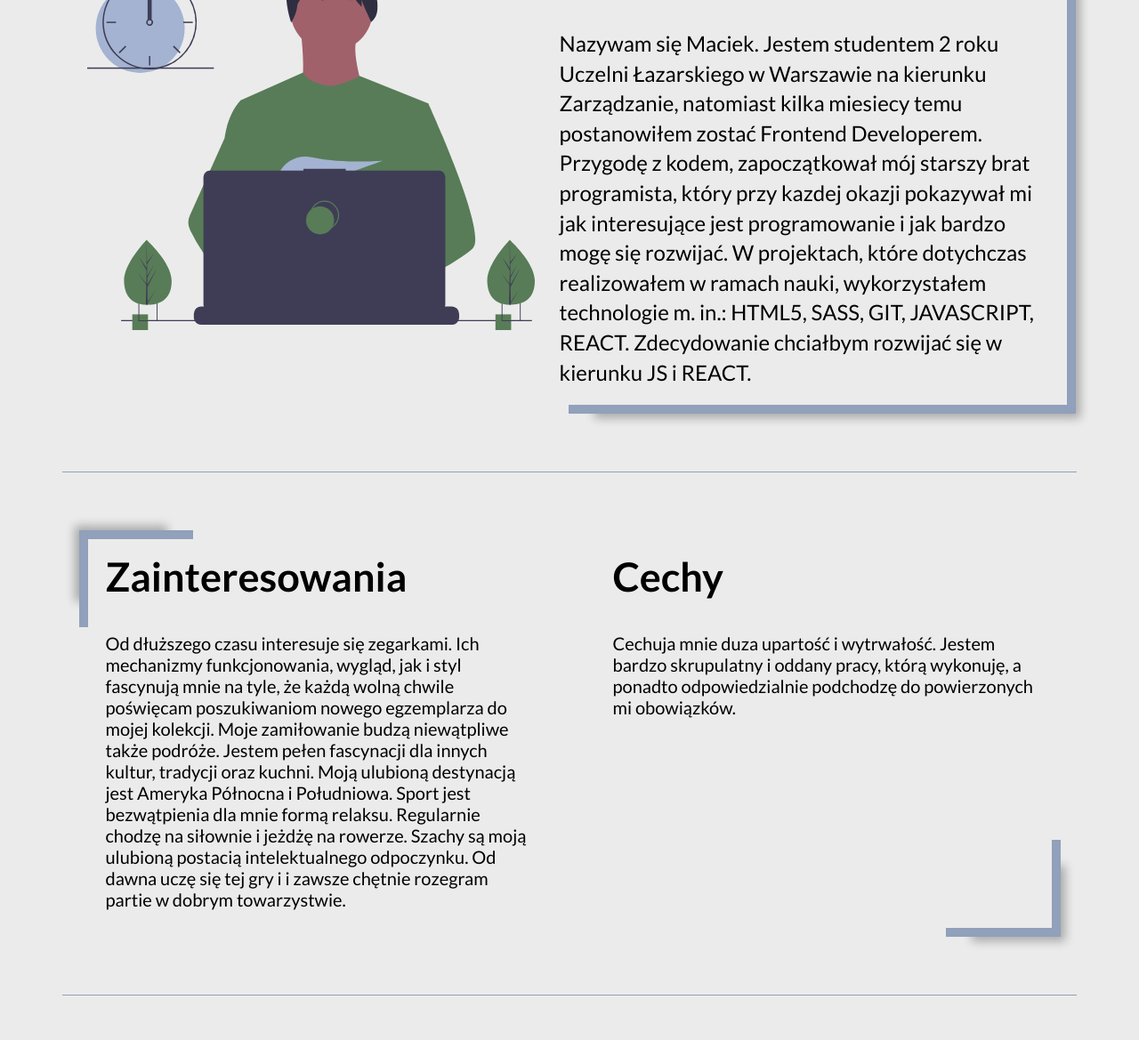
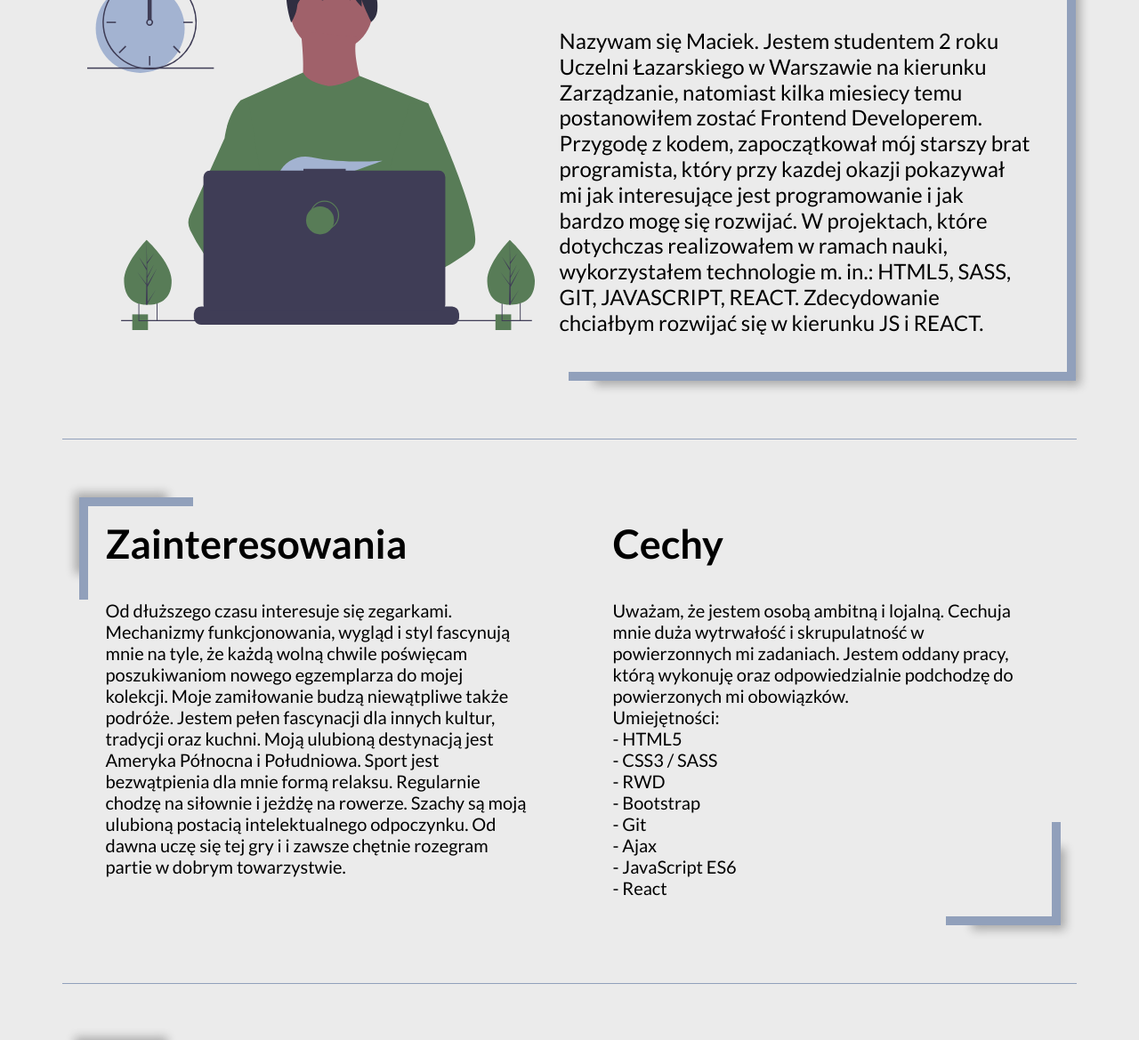
Before and after one commit to maciej-krzyzowski/project-myWebsite, a website: page index.html in a window 1280 px wide. Shown: the part 354-1523 px from the top of the page at 89% size. Drawn offline with Linux system fonts and the light colour scheme.

Commit message:
improve the content of the page

```diff
--- a/index.html
+++ b/index.html
@@ -75,16 +75,15 @@
                     </div>
                     <div class="hero__text">
                         <h1 class="hero__title"><span>C</span>ześć<span>!</span></h1>
-                        <p class="hero__paragraph">Nazywam się Maciek. Jestem studentem 2 roku Uczelni Łazarskiego w
+                        <p class="hero__paragraph">
+                            Nazywam się Maciek. Jestem studentem 2 roku Uczelni Łazarskiego w
                             Warszawie na kierunku Zarządzanie, natomiast kilka miesiecy temu postanowiłem zostać
-                            Frontend
-                            Developerem. Przygodę z
-                            kodem, zapoczątkował mój starszy brat
+                            Frontend Developerem. Przygodę z kodem, zapoczątkował mój starszy brat
                             programista, który przy kazdej okazji pokazywał mi jak interesujące jest programowanie
                             i jak bardzo mogę się rozwijać. W projektach, które dotychczas realizowałem w ramach nauki,
-                            wykorzystałem technologie m. in.: HTML5, SASS, GIT, JAVASCRIPT, REACT.
-                            Zdecydowanie chciałbym rozwijać się w kierunku JS i
-                            REACT.</p>
+                            wykorzystałem technologie m. in.: HTML5, SASS, GIT, JAVASCRIPT, REACT. Zdecydowanie
+                            chciałbym rozwijać się w kierunku JS i REACT.
+                        </p>
                     </div>
                 </div>
             </div>
@@ -95,8 +94,8 @@
                 <div class="aboutMe__wrapper">
                     <div class="aboutMe__header aboutMe__header--interests">
                         <h1 class="aboutMe__title">Zainteresowania</h1>
-                        <p class="aboutMe__paragraph">Od dłuższego czasu interesuje się zegarkami. Ich mechanizmy
-                            funkcjonowania, wygląd, jak i styl fascynują mnie na tyle, że każdą wolną chwile poświęcam
+                        <p class="aboutMe__paragraph">Od dłuższego czasu interesuje się zegarkami. Mechanizmy
+                            funkcjonowania, wygląd i styl fascynują mnie na tyle, że każdą wolną chwile poświęcam
                             poszukiwaniom nowego egzemplarza do mojej kolekcji. Moje zamiłowanie budzą niewątpliwe także
                             podróże. Jestem pełen fascynacji dla innych kultur, tradycji oraz kuchni. Moją ulubioną
                             destynacją jest Ameryka Północna i Południowa.
@@ -107,10 +106,19 @@
                     </div>
                     <div class="aboutMe__header aboutMe__header--qualities">
                         <h1 class="aboutMe__title">Cechy</h1>
-                        <p class="aboutMe__paragraph">Cechuja mnie duza upartość i wytrwałość. Jestem bardzo skrupulatny
-                            i
-                            oddany pracy, którą wykonuję, a ponadto odpowiedzialnie podchodzę do powierzonych mi
-                            obowiązków.
+                        <p class="aboutMe__paragraph">Uważam, że jestem osobą ambitną i lojalną. Cechuja mnie duża
+                            wytrwałość i skrupulatność w powierzonnych mi zadaniach.
+                            Jestem oddany pracy, którą wykonuję oraz odpowiedzialnie podchodzę do powierzonych mi
+                            obowiązków.<br>
+                            Umiejętności:<br>
+                            - HTML5<br>
+                            - CSS3 / SASS<br>
+                            - RWD<br>
+                            - Bootstrap<br>
+                            - Git<br>
+                            - Ajax<br>
+                            - JavaScript ES6<br>
+                            - React<br>
                         </p>
                     </div>
                 </div>
--- a/sass/style.scss
+++ b/sass/style.scss
@@ -153,10 +153,9 @@
 }
 
 .hero__paragraph {
-    margin: 40px 20px 20px 0;
-
+    margin: 40px 40px 40px 0;
     font-size: 24px;
-    line-height: 1.4;
+    line-height: 1.2;
 }
 
 // ABOUT_ME
```
Also changed, not shown: css/style.css, 1 other file.
